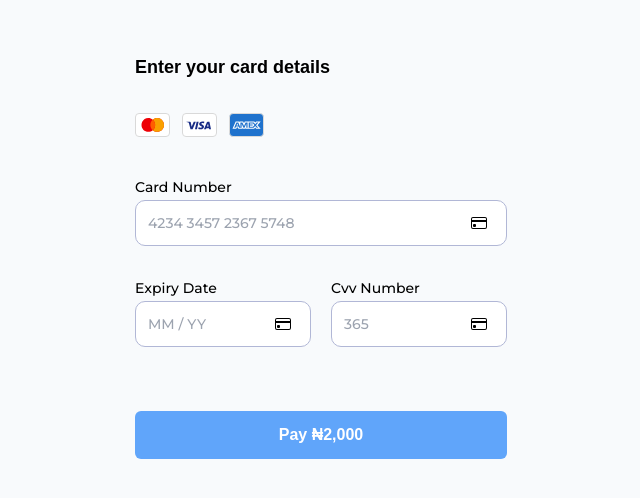
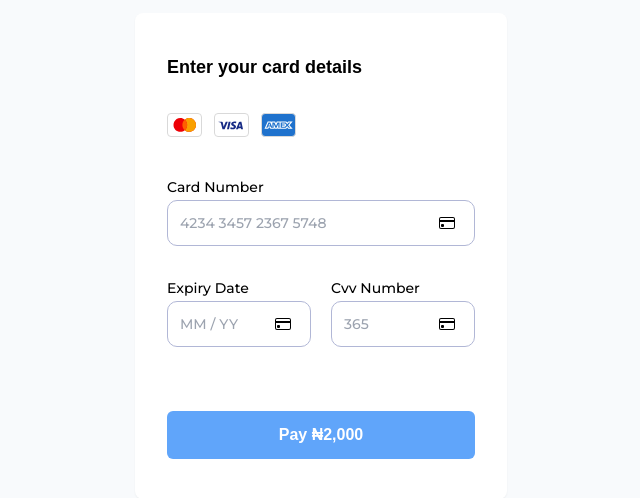
Before and after one commit to clefayomide/checkout-Xperience, a Next.js app: page /pay/card in a window 1280 px wide. Shown: the part 134-632 px from the top of the page, without its empty margins (319-959 px from the left). Built offline with nearby package versions, Linux system fonts and the light colour scheme; no server answers; a web font is replaced by a local one.

Commit message:
UI: layout fixes

```diff
--- a/src/components/templates/card-payment.tsx
+++ b/src/components/templates/card-payment.tsx
@@ -11,15 +11,15 @@ const CardPayment = ({ setLoading, isLoading }: HOCPropType) => {
 		isLoading,
 	});
 	return (
-		<>
+		<div className="h-full flex justify-center items-center">
 			<Recaptcha showV2Checkbox={showV2Checkbox} />
 			<form
 				onSubmit={handleSubmit}
-				className="flex h-full flex-col justify-between md:items-center md:justify-center md:gap-20 md:w-[50%] xl:w-[30%] rounded-lg m-auto"
+				className="md:bg-white md:shadow-sm md:py-10 md:px-8 flex h-full md:h-fit flex-col justify-between md:items-center md:justify-center md:gap-20 md:w-[50%] xl:w-[30%] rounded-lg m-auto"
 			>
 				<CardForm isLoading={isLoading} />
 			</form>
-		</>
+		</div>
 	);
 };
 
--- a/src/components/templates/payment-methods.tsx
+++ b/src/components/templates/payment-methods.tsx
@@ -5,7 +5,8 @@ import { Button } from "../atom/button";
 
 const PaymentMethods = () => {
 	return (
-		<div className="flex h-full flex-col justify-between md:items-center md:justify-center md:gap-20 md:w-[50%] xl:w-[30%] rounded-lg m-auto">
+		<div className="h-full flex justify-center items-center">
+			<div className="md:bg-white w-full md:shadow-sm md:py-10 md:px-8 flex h-full md:h-fit flex-col justify-between md:items-center md:justify-center md:gap-20 md:w-[50%] xl:w-[30%] rounded-lg m-auto">
 				<RadioGroup
 					options={paymentOptions}
 					name="method"
@@ -17,6 +18,7 @@ const PaymentMethods = () => {
 					Proceed
 				</Button>
 			</div>
+		</div>
 	);
 };
 
```
Also changed, not shown: src/app/option/page.tsx (line endings or trailing spaces). Lines whose indentation alone changed are shown as unchanged.
